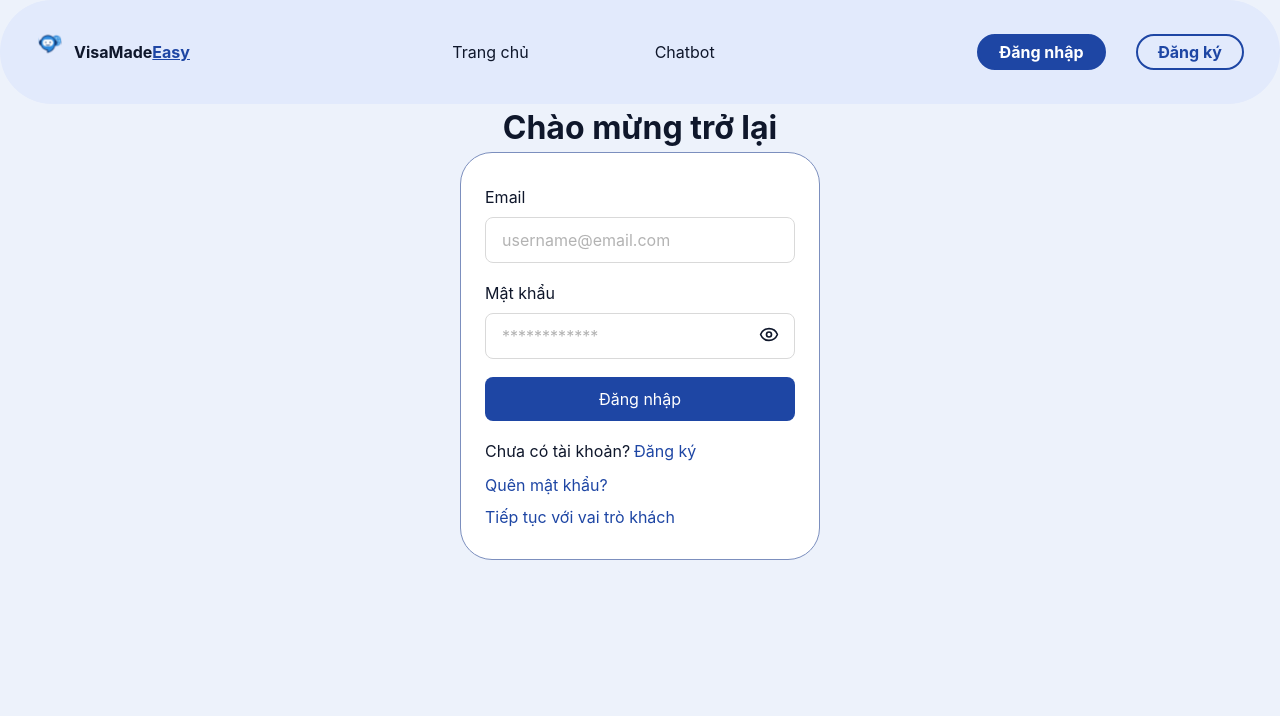
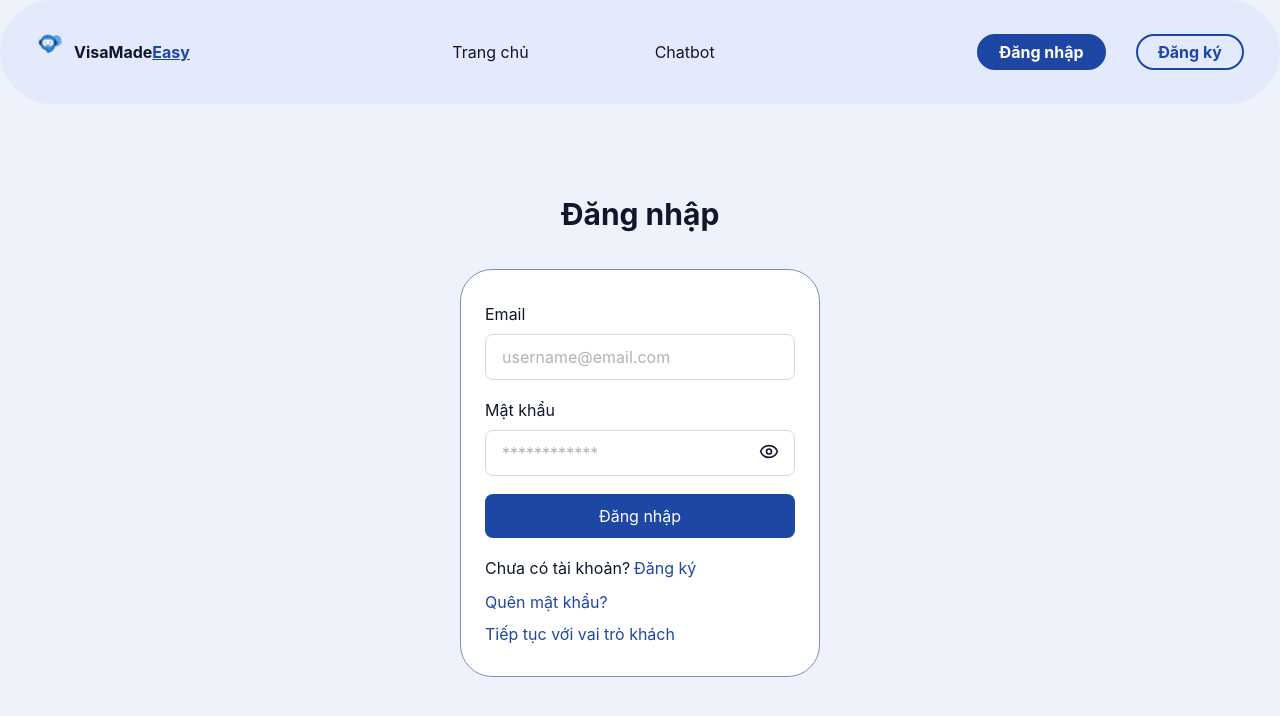
Before and after one commit to NotTodaySirr/VisaMadeEasyChatbot, a React (Vite) app in the folder frontend/: page /auth/login in a window 1280 px wide. Shown: the top 716 px of the page. Built offline with nearby package versions, Linux system fonts and the light colour scheme; no server answers.

Commit message:
style: add more space between auth form and title

```diff
--- a/frontend/src/components/auth/AuthForm/AuthForm.css
+++ b/frontend/src/components/auth/AuthForm/AuthForm.css
@@ -7,6 +7,7 @@
     padding: 32px 24px; /* Reduced from 40px 32px */
     max-height: 85vh; /* Increased max height */
     overflow-y: auto; /* Allow scrolling within form if needed */
+    margin-top: 32px
 }
 
 .auth-form {
--- a/frontend/src/pages/auth/LoginPage/LoginPage.jsx
+++ b/frontend/src/pages/auth/LoginPage/LoginPage.jsx
@@ -33,13 +33,13 @@ const LoginPage = () => {
 
   return (
     <GuestLayout pageType="started">
-        <div className="w-full max-w-md flex flex-col items-center">
-        {/* Welcome Message */}
-        <div className="mb-8">
-        <h1 className="font-bold text-3xl text-center text-[#0F172B]">
-            Chào mừng trở lại
+        <div className="w-full h-full flex-1 flex justify-center items-center">
+          {/* Main Container - matches Frame 107 from your CSS */}
+          <div className="flex flex-col items-center gap-10 w-[356px] h-[521px]">
+            {/* Heading - separate from form */}
+            <h1 className="w-[261px] h-9 text-center font-bold text-[30px] leading-9 text-[#0F172B]">
+              Đăng nhập
             </h1>
-        </div>
 
             {/* Login Form */}
             <AuthForm
@@ -49,6 +49,7 @@ const LoginPage = () => {
               error={error || authError}
             />
           </div>
+        </div>
     </GuestLayout>
   );
 };
```
Lines whose indentation alone changed are shown as unchanged.
